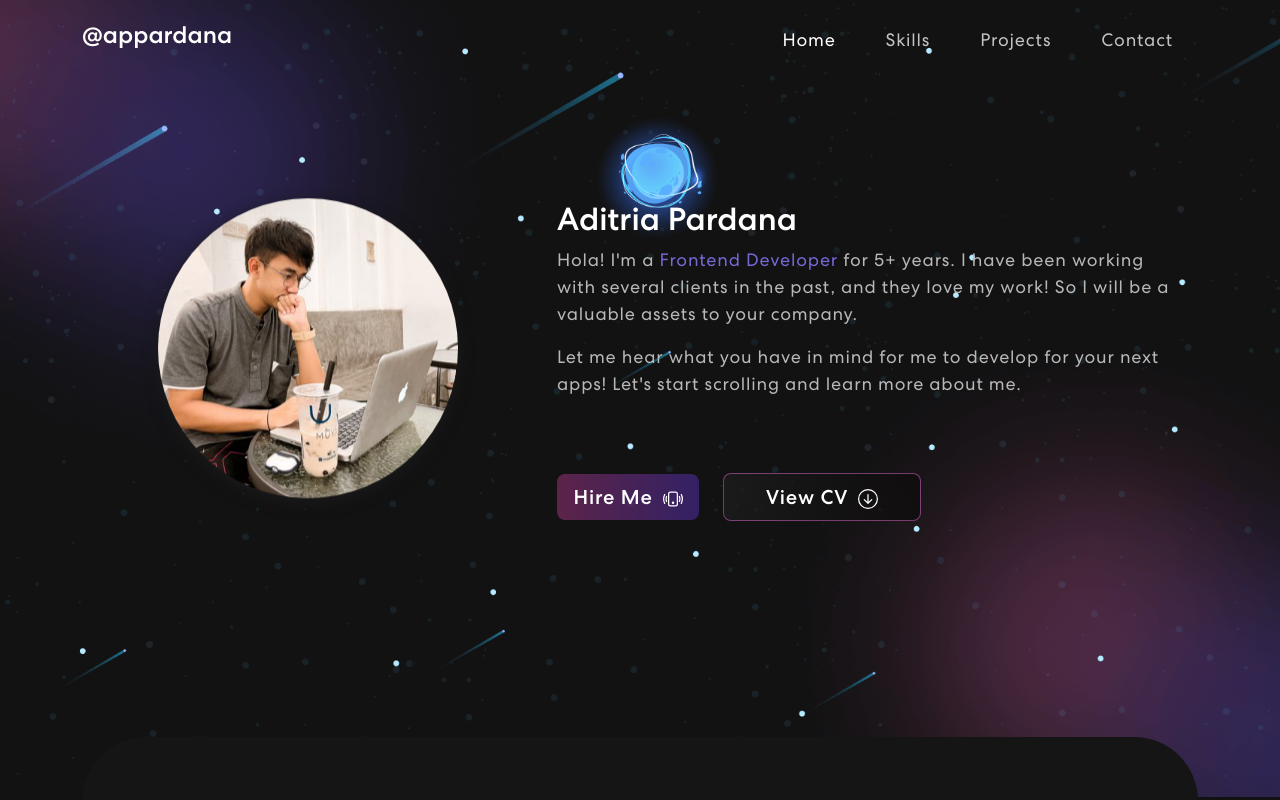
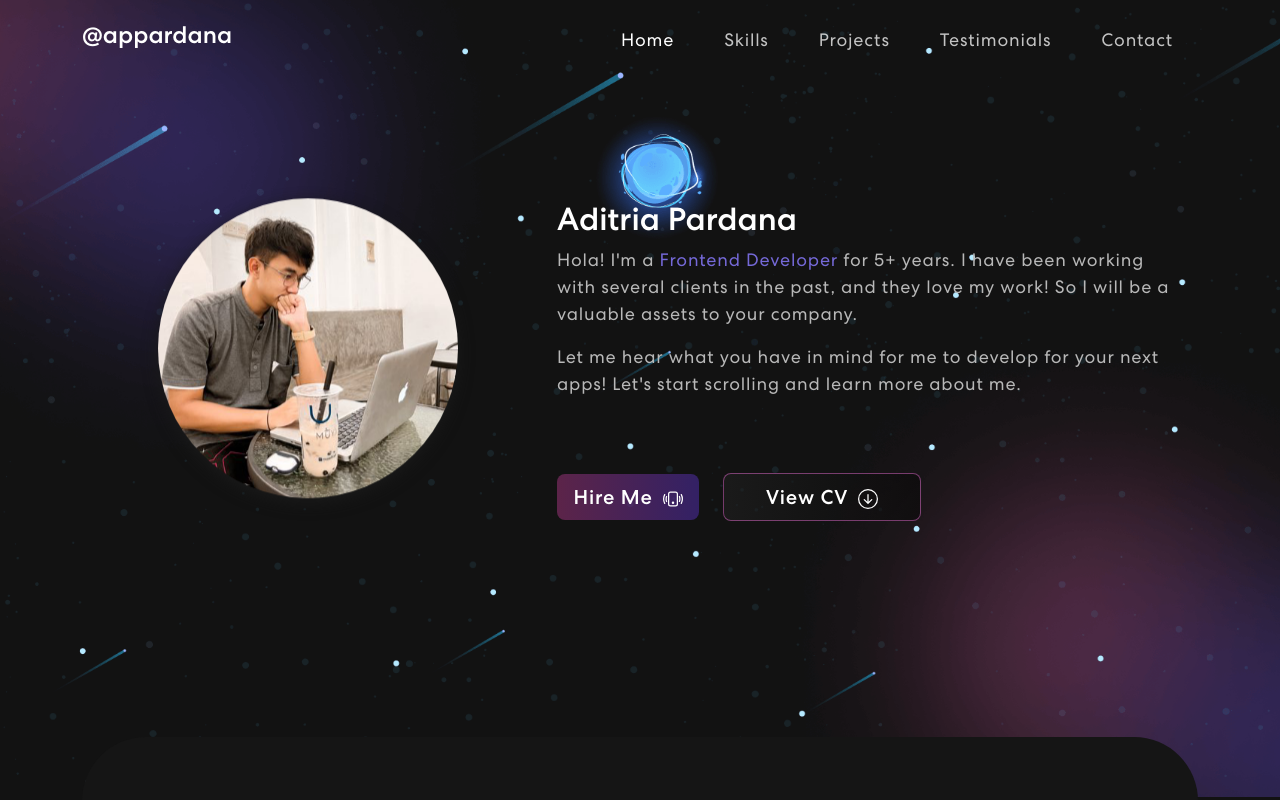
Before and after one commit to pardana/aditria-pardana, a React (Create React App) app: page / in a window 1280 px wide. Shown: the top 800 px of the page. Built offline with nearby package versions, Linux system fonts and the light colour scheme.

Commit message:
update testimonial section

```diff
--- a/src/components/Navigation.js
+++ b/src/components/Navigation.js
@@ -65,6 +65,17 @@ export default function Navigation() {
               Projects
             </Nav.Link>
             <Nav.Link
+              href="#testimonials"
+              className={
+                activeLink === "testimonials"
+                  ? "active navbar-link"
+                  : "navbar-link"
+              }
+              onClick={() => onUpdateActiveLink("testimonials")}
+            >
+              Testimonials
+            </Nav.Link>
+            <Nav.Link
               href="#contact"
               className={
                 activeLink === "contact" ? "active navbar-link" : "navbar-link"
--- a/src/components/Testimonials.js
+++ b/src/components/Testimonials.js
@@ -33,7 +33,7 @@ export default function Testimonials() {
   };
 
   return (
-    <section className="skill" id="skills">
+    <section className="skill" id="testimonials">
       <Container>
         <Row>
           <Col>
```
